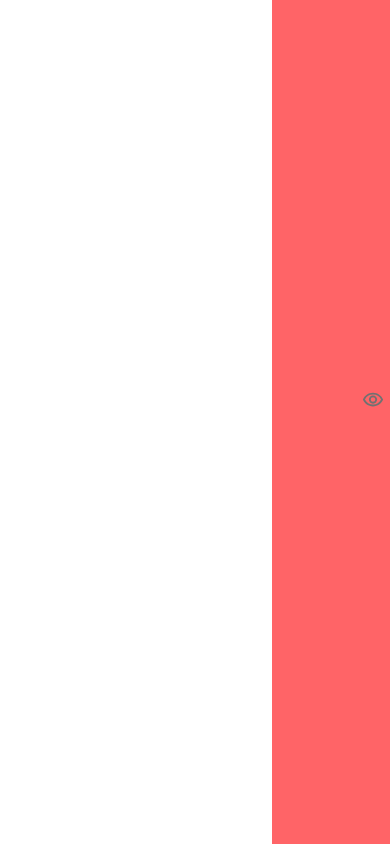
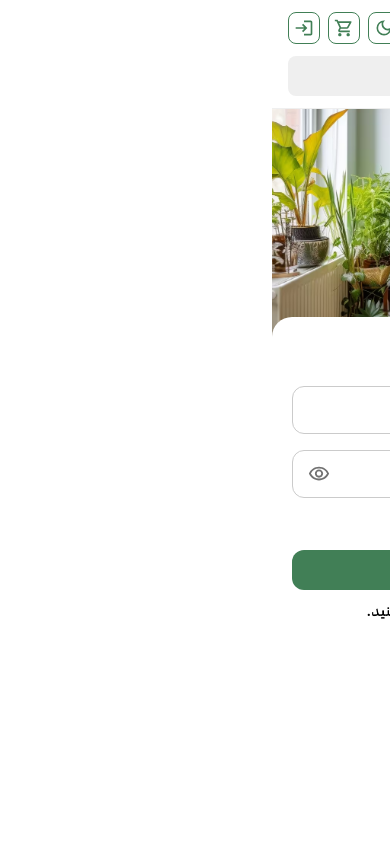
Before and after one commit to alisadeghi192/nextjs-full-stack-ecommerce-giahland, a Next.js app: page /login-register in a window 390 px wide. Built offline with nearby package versions, Linux system fonts and the light colour scheme.

Commit message:
style(auth): complete responsive design for login/register page

```diff
--- a/src/app/(auth)/login-register/page.tsx
+++ b/src/app/(auth)/login-register/page.tsx
@@ -1,8 +1,10 @@
-'use client'
+"use client";
 
 import { useState } from "react";
 import LoginForm from "@@/components/features/auth/LoginForm";
 import RegisterForm from "@@/components/features/auth/RegisterForm";
+import Image from "next/image";
+import PublicHeader from "@/app/components/layout/public/PublicHeader";
 
 type authTypes = "login" | "register";
 
@@ -10,13 +12,18 @@ export default function AuthPage() {
   const [authType, setAuthType] = useState<authTypes>("login");
 
   return (
-    <main className="flex h-dvh items-center">
+    <main className="flex h-dvh relative items-center max-sm:flex-col-reverse ">
+      <div className="absolute top-0 left-0 right-0 sm:hidden">
+        <PublicHeader/>
+      </div>
       {authType === "register" ? (
         <RegisterForm onToggle={() => setAuthType("login")} />
       ) : (
         <LoginForm onToggle={() => setAuthType("register")} />
       )}
-      <div className="h-screen w-1/2 bg-red-400"></div>
+      <div className="relative h-screen max-sm:h-3/8 w-1/2 max-sm:w-full max-lg:w-1/3">
+        <Image alt="login page pic" src="/login-cover.png" fill className="object-cover max-sm:mt-10"/>
+      </div>
     </main>
   );
 }
--- a/src/app/components/features/auth/FormField.tsx
+++ b/src/app/components/features/auth/FormField.tsx
@@ -22,7 +22,7 @@ export default function FormField({
   onChange,
 }: FormFieldProps) {
   return (
-    <div className="border-neutral6 group focus-within:border-primary relative flex h-14 items-center gap-x-2 rounded-xl border px-3.75 transition-colors duration-200">
+    <div className="border-neutral6 group focus-within:border-primary relative flex h-14 max-sm:h-12 items-center gap-x-2 rounded-xl border px-3.75 transition-colors duration-200">
       <span className="text-neutral9 group-focus-within:text-primary relative z-10 size-5.5 transition-colors duration-200">
         {icon}
       </span>
@@ -37,7 +37,7 @@ export default function FormField({
       />
       <label
         htmlFor={id}
-        className="text-neutral9 peer-focus:text-primary peer-[:not(:placeholder-shown)]:text-primary absolute right-10.25 bg-white px-1 transition-all duration-300 peer-focus:right-4 peer-focus:-translate-y-7 peer-[:not(:placeholder-shown)]:right-4 peer-[:not(:placeholder-shown)]:-translate-y-7"
+        className="text-neutral9 peer-focus:text-primary peer-[:not(:placeholder-shown)]:text-primary absolute right-10.25 bg-white px-1 transition-all duration-300 peer-focus:right-4 peer-focus:-translate-y-7 peer-[:not(:placeholder-shown)]:right-4 peer-[:not(:placeholder-shown)]:-translate-y-7 max-sm:peer-focus:text-sm max-sm:peer-[:not(:placeholder-shown)]:text-sm"
       >
         {label}
       </label>
--- a/src/app/components/features/auth/LoginForm.tsx
+++ b/src/app/components/features/auth/LoginForm.tsx
@@ -1,4 +1,4 @@
-'use client'
+"use client";
 
 import FormField from "./FormField";
 import PasswordField from "./PasswordField";
@@ -10,10 +10,12 @@ interface LoginFormProps {
 
 export default function LoginForm({ onToggle }: LoginFormProps) {
   return (
-    <div className="w-1/2">
-      <div className="mx-auto w-72/100">
-        <h5 className="mb-8 text-xl/7 font-semibold">ورود</h5>
-        <form className="flex flex-col gap-y-6">
+    <div className="bg-WHITE relative z-10 w-1/2 max-lg:w-2/3 max-sm:h-5/8 max-sm:w-full max-sm:rounded-t-[20px]">
+      <div className="mx-auto w-72/100 max-md:w-90/100 mb-4">
+        <h5 className="mb-8 text-xl/7 font-semibold max-sm:mt-3.25 max-sm:mb-6 max-sm:text-center max-sm:text-lg/8 max-sm:font-normal">
+          ورود
+        </h5>
+        <form className="flex flex-col gap-y-6 max-sm:gap-y-4">
           <FormField
             icon={<MdOutlineMobileFriendly size={22} />}
             type="text"
@@ -26,21 +28,19 @@ export default function LoginForm({ onToggle }: LoginFormProps) {
             id="login-password"
             label="رمز عبور"
           />
-          <p className="text-primary text-sm -mt-2">بازیابی رمز عبور</p>
+          <p className="text-primary -mt-2 text-sm max-sm:-mt-1">بازیابی رمز عبور</p>
           <button
             type="submit"
-            className="bg-primary text-WHITE mt-2 h-14 rounded-xl text-lg"
+            className="bg-primary text-WHITE mt-2 flex h-14 items-center justify-center rounded-xl text-lg/10 max-sm:text-sm/6.25 max-sm:h-10 max-sm:mt-1"
           >
             ورود
           </button>
         </form>
-        <p className="mt-3 text-center">
+        <p className="mt-3 text-center max-sm:text-sm">
           حساب کاربری ندارید؟
-          <span
-            onClick={onToggle}
-            className="text-primary cursor-pointer mr-1"
-          >
-           {" "}ثبت نام{" "}
+          <span onClick={onToggle} className="text-primary mr-1 cursor-pointer">
+            {" "}
+            ثبت نام{" "}
           </span>
           کنید.
         </p>
--- a/src/app/components/features/auth/PasswordField.tsx
+++ b/src/app/components/features/auth/PasswordField.tsx
@@ -21,7 +21,7 @@ export default function PasswordField({
   const [showPassword, setShowPassword] = useState(false);
 
   return (
-    <div className="border-neutral6 group focus-within:border-primary relative flex h-14 items-center gap-x-2 rounded-xl border px-3.75 transition-colors duration-200">
+    <div className="border-neutral6 group focus-within:border-primary relative flex h-14 max-sm:h-12 items-center gap-x-2 rounded-xl border px-3.75 transition-colors duration-200">
       <MdOutlineKey className="text-neutral9 group-focus-within:text-primary relative z-10 size-5.5 transition-colors duration-200" />
 
       <input
@@ -36,7 +36,7 @@ export default function PasswordField({
 
       <label
         htmlFor={id}
-        className="text-neutral9 peer-focus:text-primary peer-[:not(:placeholder-shown)]:text-primary absolute right-10.25 bg-white px-1 transition-all duration-300 peer-focus:right-4 peer-focus:-translate-y-7 peer-[:not(:placeholder-shown)]:right-4 peer-[:not(:placeholder-shown)]:-translate-y-7"
+        className="text-neutral9 peer-focus:text-primary peer-[:not(:placeholder-shown)]:text-primary absolute right-10.25 bg-white px-1 transition-all duration-300 peer-focus:right-4 peer-focus:-translate-y-7 peer-[:not(:placeholder-shown)]:right-4 peer-[:not(:placeholder-shown)]:-translate-y-7 max-sm:peer-focus:text-sm max-sm:peer-[:not(:placeholder-shown)]:text-sm"
       >
         {label}
       </label>
--- a/src/app/components/features/auth/RegisterForm.tsx
+++ b/src/app/components/features/auth/RegisterForm.tsx
@@ -1,4 +1,4 @@
-'use client'
+"use client";
 
 import FormField from "./FormField";
 import PasswordField from "./PasswordField";
@@ -10,10 +10,12 @@ interface RegisterFormProps {
 
 export default function RegisterForm({ onToggle }: RegisterFormProps) {
   return (
-    <div className="w-1/2">
-      <div className="mx-auto w-72/100">
-        <h5 className="mb-8 text-xl/7 font-semibold">ثبت نام</h5>
-        <form className="flex flex-col gap-y-6">
+    <div className="bg-WHITE relative z-10 w-1/2 max-lg:w-2/3 max-sm:h-5/8 max-sm:w-full max-sm:rounded-t-[20px]">
+      <div className="mx-auto w-72/100 max-md:w-90/100 mb-4">
+        <h5 className="mb-8 text-xl/7 font-semibold max-sm:mt-3.25 max-sm:mb-6 max-sm:text-center max-sm:text-lg/8 max-sm:font-normal">
+          ثبت نام
+        </h5>
+        <form className="flex flex-col gap-y-6 max-sm:gap-y-4">
           <FormField
             icon={<MdOutlineMobileFriendly size={22} />}
             type="text"
@@ -40,17 +42,18 @@ export default function RegisterForm({ onToggle }: RegisterFormProps) {
           />
           <button
             type="submit"
-            className="bg-primary text-WHITE mt-2 h-14 rounded-xl text-lg"
+            className="bg-primary text-WHITE mt-2 flex h-14 items-center justify-center rounded-xl text-lg/10 max-sm:text-sm/6.25 max-sm:h-10"
           >
             ثبت نام
           </button>
         </form>
-        <p className="mt-3 text-center">
+        <p className="mt-3 text-center max-sm:text-sm">
           حساب کاربری دارید؟
-          <span
-            onClick={onToggle}
-            className="text-primary cursor-pointer mr-1"
-          >{" "}ورود{" "}</span>کنید.
+          <span onClick={onToggle} className="text-primary mr-1 cursor-pointer">
+            {" "}
+            ورود{" "}
+          </span>
+          کنید.
         </p>
       </div>
     </div>
```
Also changed, not shown: public/login-cover.png (added).
